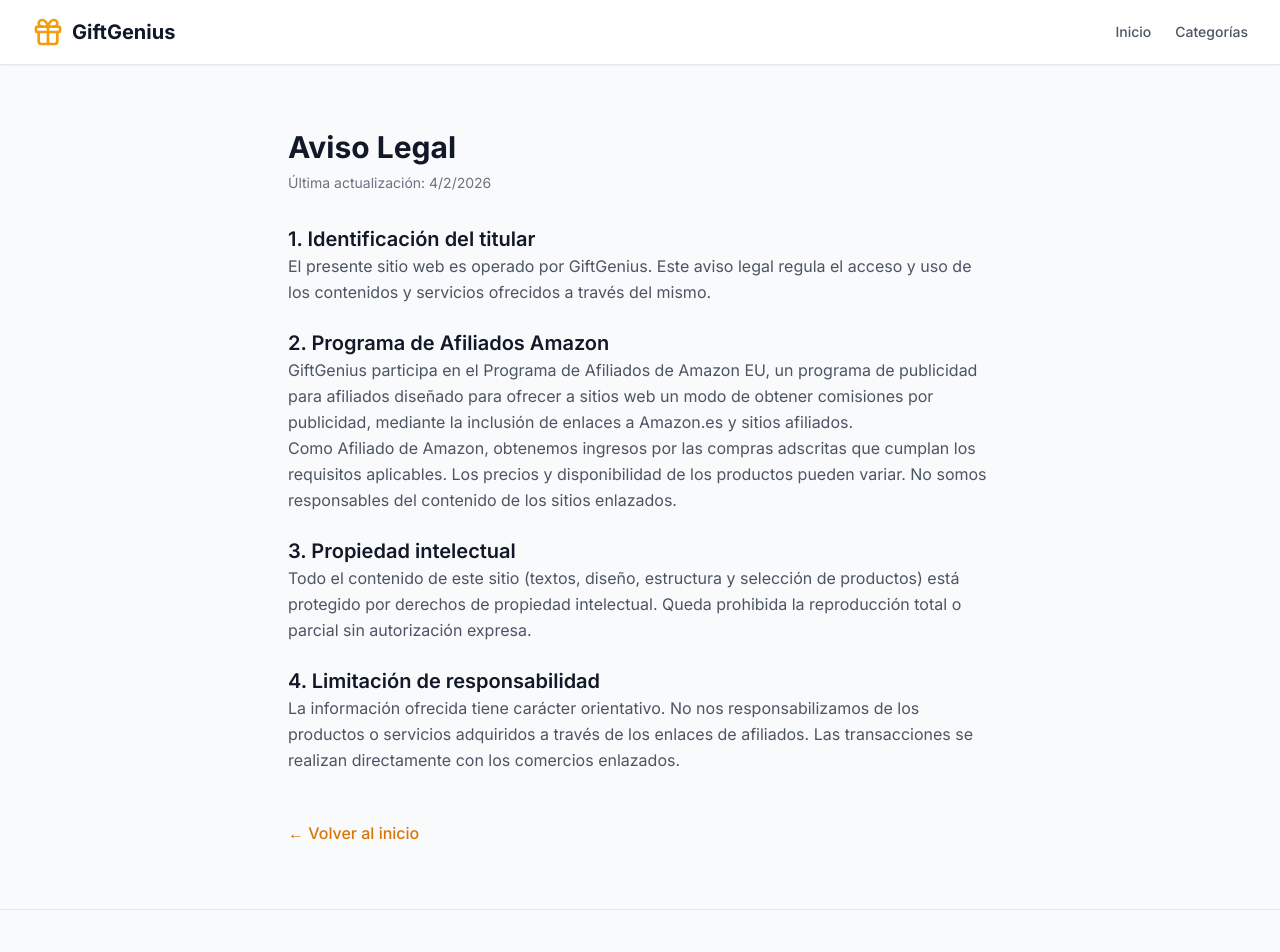
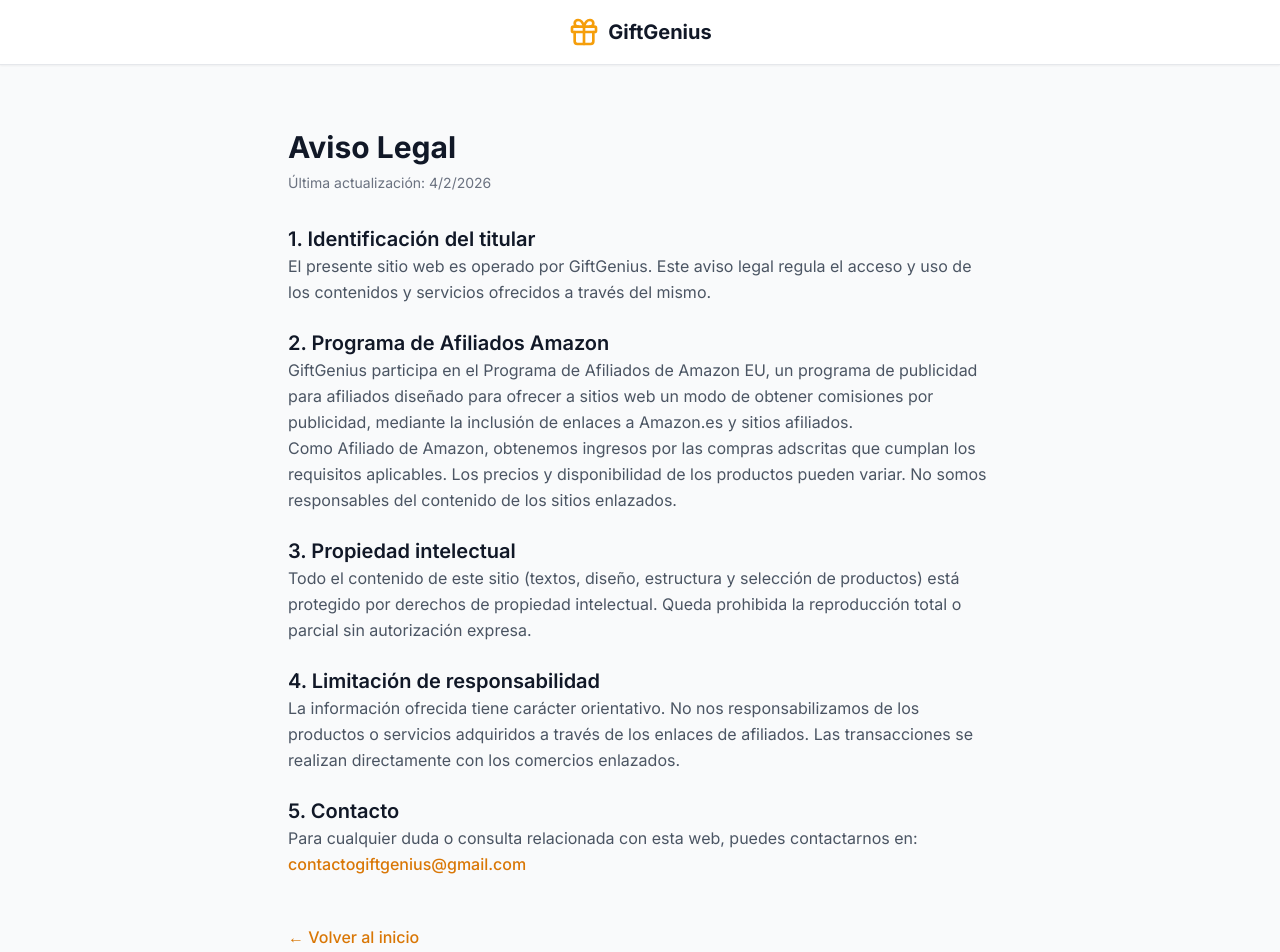
Before and after one commit to bombardeenLaUA/RegalosProfesiones, a Next.js app: page /legal/aviso-legal in a window 1280 px wide. Shown: the top 952 px of the page. Built offline with nearby package versions, Linux system fonts and the light colour scheme.

Commit message:
icono + gmail en legal + cambio en la barra del menu

```diff
--- /dev/null
+++ b/app/icon.tsx
@@ -0,0 +1,40 @@
+import { ImageResponse } from "next/og";
+
+export const size = { width: 32, height: 32 };
+export const contentType = "image/png";
+
+export default function Icon() {
+  return new ImageResponse(
+    (
+      <div
+        style={{
+          width: "100%",
+          height: "100%",
+          display: "flex",
+          alignItems: "center",
+          justifyContent: "center",
+          background: "white",
+        }}
+      >
+        <svg
+          xmlns="http://www.w3.org/2000/svg"
+          width="24"
+          height="24"
+          viewBox="0 0 24 24"
+          fill="none"
+          stroke="#F59E0B"
+          strokeWidth="2"
+          strokeLinecap="round"
+          strokeLinejoin="round"
+        >
+          <path d="M20 12v10H4V12" />
+          <rect x="2" y="7" width="20" height="5" rx="2" />
+          <path d="M12 22V7" />
+          <path d="M12 7H7.5a2.5 2.5 0 0 1 0-5C11 2 12 7 12 7z" />
+          <path d="M12 7h4.5a2.5 2.5 0 0 0 0-5C13 2 12 7 12 7z" />
+        </svg>
+      </div>
+    ),
+    { ...size }
+  );
+}
--- a/app/legal/aviso-legal/page.tsx
+++ b/app/legal/aviso-legal/page.tsx
@@ -43,6 +43,19 @@
               La información ofrecida tiene carácter orientativo. No nos responsabilizamos de los productos o servicios adquiridos a través de los enlaces de afiliados. Las transacciones se realizan directamente con los comercios enlazados.
             </p>
           </section>
+
+          <section>
+            <h2 className="text-xl font-semibold text-gray-900">5. Contacto</h2>
+            <p>
+              Para cualquier duda o consulta relacionada con esta web, puedes contactarnos en:{" "}
+              <a
+                href="mailto:contactogiftgenius@gmail.com"
+                className="text-amber-600 font-medium hover:text-amber-700 hover:underline"
+              >
+                contactogiftgenius@gmail.com
+              </a>
+            </p>
+          </section>
         </div>
 
         <Link
--- a/components/Navbar.tsx
+++ b/components/Navbar.tsx
@@ -4,7 +4,7 @@
 export default function Navbar() {
   return (
     <header className="sticky top-0 z-50 w-full border-b border-gray-200 bg-white/95 backdrop-blur supports-[backdrop-filter]:bg-white/80 shadow-sm">
-      <div className="mx-auto flex h-16 max-w-7xl items-center justify-between px-4 sm:px-6 lg:px-8">
+      <div className="mx-auto flex h-16 max-w-7xl items-center justify-center px-4 sm:px-6 lg:px-8">
         <Link
           href="/"
           className="flex items-center gap-2 font-bold text-xl text-gray-900 hover:text-amber-600 transition-colors"
@@ -12,21 +12,6 @@
           <Gift className="h-8 w-8 text-amber-500" />
           GiftGenius
         </Link>
-
-        <nav className="flex items-center gap-6">
-          <Link
-            href="/"
-            className="text-sm font-medium text-gray-600 hover:text-gray-900 transition-colors"
-          >
-            Inicio
-          </Link>
-          <Link
-            href="/regalos/arquitectos"
-            className="hidden sm:inline text-sm font-medium text-gray-600 hover:text-gray-900 transition-colors"
-          >
-            Categorías
-          </Link>
-        </nav>
       </div>
     </header>
   );
```
